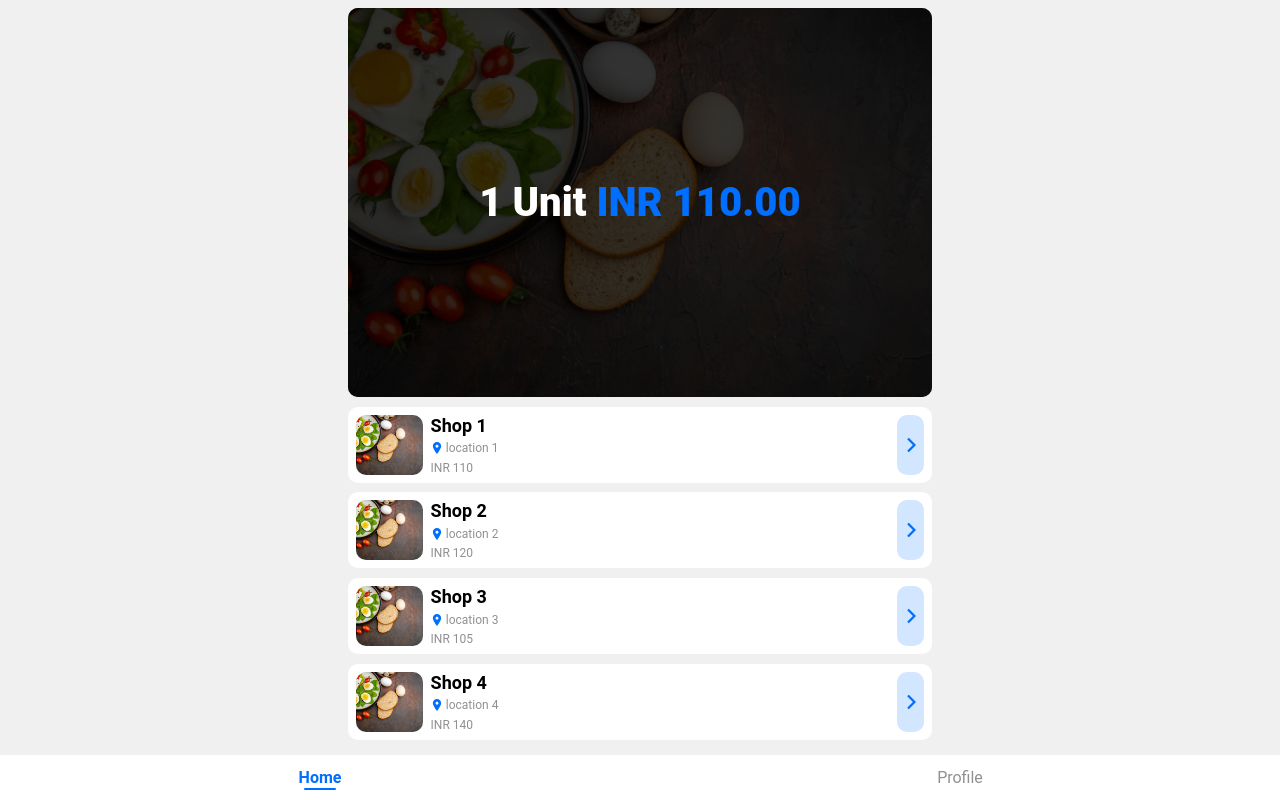
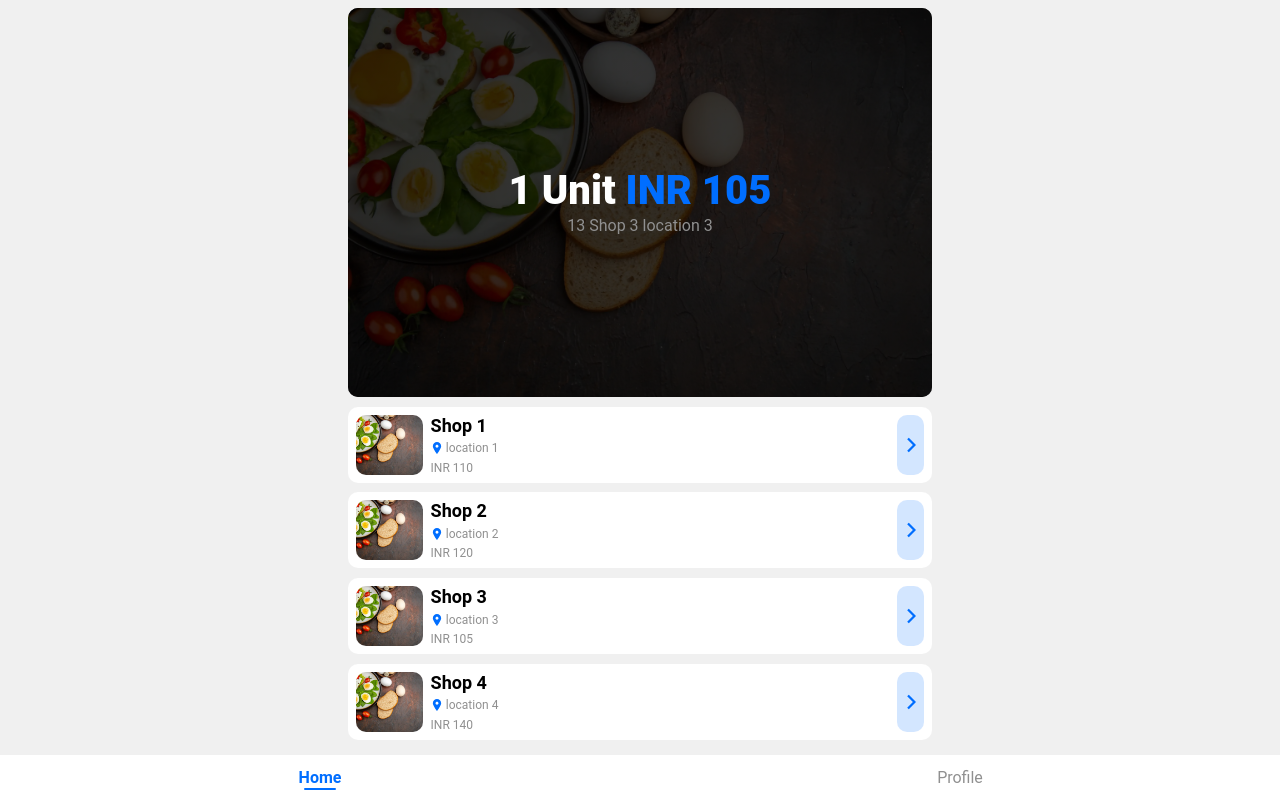
Before and after one commit to MohammadDanishJ/React-Shop, a React (Create React App) app: page /home in a window 1280 px wide. Built offline with nearby package versions, Linux system fonts and the light colour scheme.

Commit message:
show min shop in banner

```diff
--- a/src/components/banner/banner.component.jsx
+++ b/src/components/banner/banner.component.jsx
@@ -2,17 +2,17 @@ import React from 'react';
 import './banner.styles.scss';
 import banner from '../../assets/banner.webp';
 
-const Banner = () => {
+const Banner = ({value}) => {
     return (
         <div className="fl banner prel w100">
             <img src={banner} alt="" className="img" />
             <div className="fallback"></div>
             <div className="pabs t0 w100 h100">
-                <div className="w100 h100 fl fl-c p12">
+                <div className="w100 h100 fl fl-c fl-d-cl p12">
                     <h1 className="banner-text text-center lhinit">
-                        1 Unit&nbsp;<span id="lRate">INR
-                            110.00</span>
+                        1 Unit&nbsp;<span id="lRate">INR {value.rate}</span>
                     </h1>
+                    <p>{value.id} {value.name} {value.location}</p>
                 </div>
             </div>
         </div>
--- a/src/pages/home/index.jsx
+++ b/src/pages/home/index.jsx
@@ -10,7 +10,13 @@ const Home = () => {
     tabTitle(document.location.pathname);
     return (
         <Container>
-            <Banner />
+            <Banner
+                value={
+                    shop.reduce(function (res, obj) {
+                        return (obj.rate < res.rate) ? obj : res;
+                    })
+                }
+            />
             {shop.map((item, index) => {
                 return (
                     <Card key={item.id} value={item}></Card>
```
